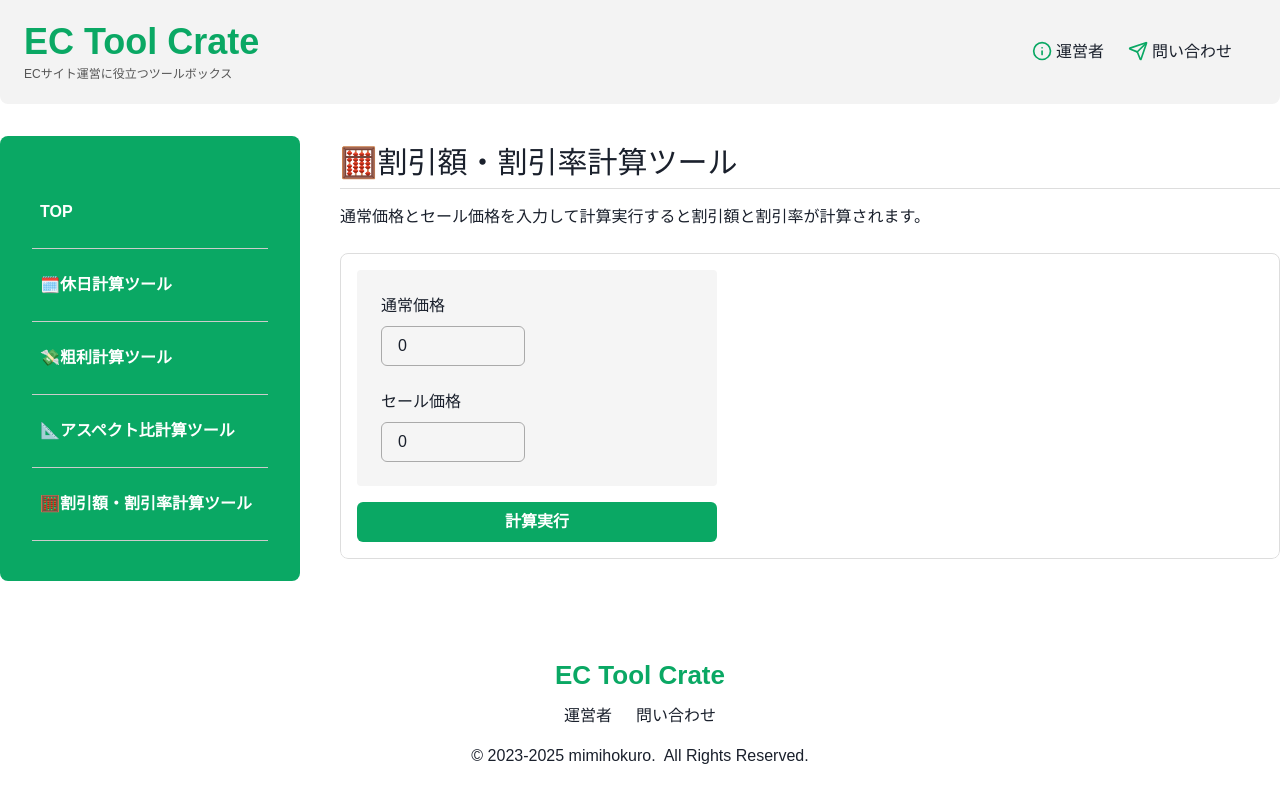
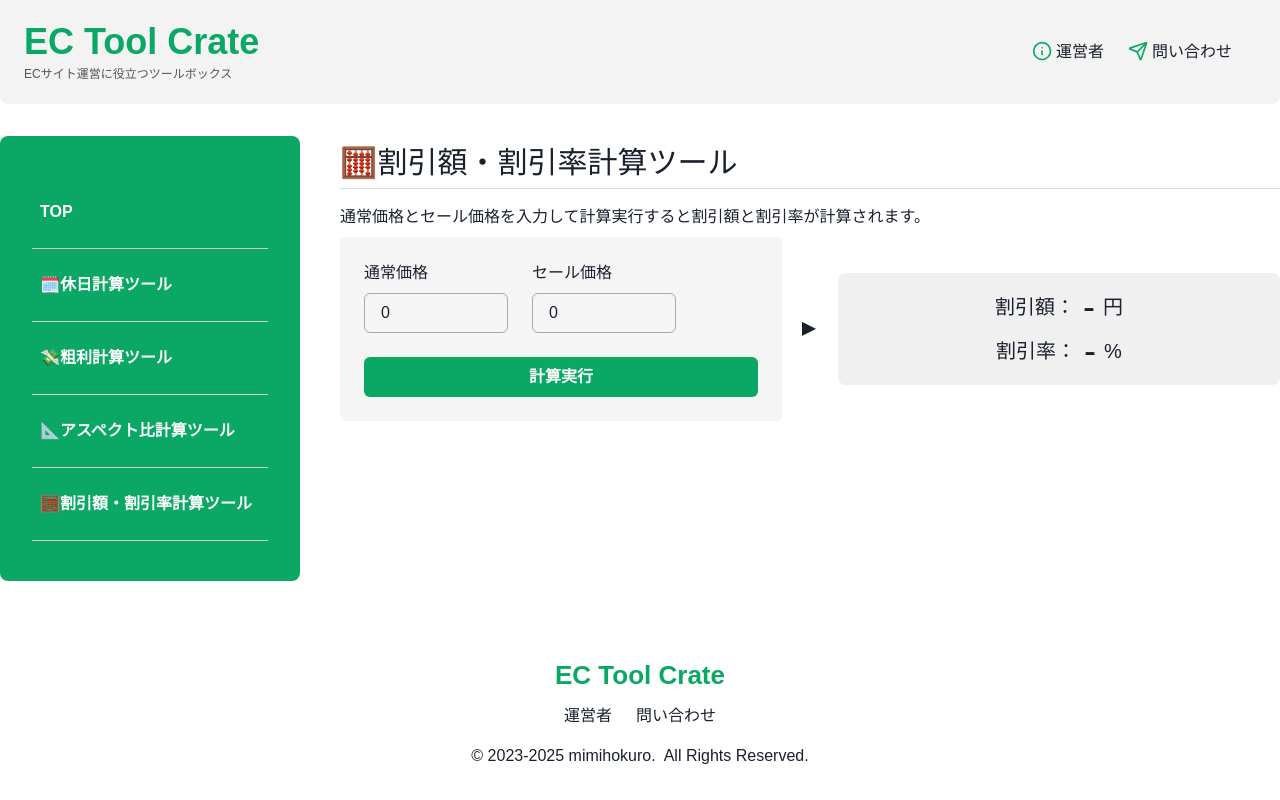
Before and after one commit to mimihokuro/app, a React (Vite) app: page /discount-calculator in a window 1280 px wide. Built offline with nearby package versions, Linux system fonts and the light colour scheme.

Commit message:
🎨 割引計算ツールを他のツールと形式を揃える

```diff
--- a/src/pages/DiscountCalculator.jsx
+++ b/src/pages/DiscountCalculator.jsx
@@ -1,21 +1,22 @@
 import {
-  Box,
   FormControl,
   FormLabel,
   Button,
   Text,
   Heading,
   Stack,
-  HStack,
   Grid,
   NumberInput,
   NumberInputField,
   Alert,
   AlertIcon,
   AlertDescription,
+  VStack,
+  HStack,
 } from "@chakra-ui/react";
 import { useState } from "react";
 import usePageMetadata from "../hooks/usePageMetadata";
+import { css } from "@emotion/react";
 
 function DiscountCalculator() {
   usePageMetadata({
@@ -26,8 +27,8 @@ function DiscountCalculator() {
 
   const [regularPrice, setRegularPrice] = useState(0);
   const [salePrice, setSalePrice] = useState(0);
-  const [discountRate, setDiscountRate] = useState("");
-  const [discountAmount, setDiscountAmount] = useState("");
+  const [discountRate, setDiscountRate] = useState("-");
+  const [discountAmount, setDiscountAmount] = useState("-");
   const [isInputZeroValueFlag, setIsInputZeroValueFlag] = useState(false);
   const [isCalculateValueFlag, setIsCalculateValueFlag] = useState(false);
   const [isSameValueFlag, setIsSameValueFlag] = useState(false);
@@ -72,8 +73,8 @@ function DiscountCalculator() {
     if (regular > sale && regular !== 0 && sale !== 0) {
       const discount = regular - sale;
       const rate = (discount / regular) * 100;
-      setDiscountAmount(discount.toFixed(2));
-      setDiscountRate(rate.toFixed(2));
+      setDiscountAmount(discount.toFixed(0));
+      setDiscountRate(rate.toFixed(1));
     } else if (regular < sale && regular !== 0 && sale !== 0) {
       setIsCalculateValueFlag(true);
       return;
@@ -109,25 +110,22 @@ function DiscountCalculator() {
         justifyContent="space-between"
         direction={{ base: "column", sm: "row" }}
         gap={4}
-        border="1px #dddddd solid"
-        mt={4}
-        p={4}
-        borderRadius={8}
+        css={css`
+          @container parent (min-width: 800px) {
+            grid-template-columns: 1fr 1.5em 1fr;
+          }
+
+          grid-template-columns: 1fr;
+        `}
       >
-        <HStack
-          flexWrap={"wrap"}
-          gap={6}
-          p={6}
-          backgroundColor="#f5f5f5"
-          borderRadius={4}
-        >
+        <VStack gap={6} p={6} backgroundColor="#f5f5f5" borderRadius={4}>
+          <HStack flexWrap={"wrap"} placeItems={"start"} gap={6} width={"100%"}>
             {INPUT_ITEMS.map((item, index) => (
-            <FormControl key={index}>
+              <FormControl key={index} maxWidth={36}>
                 <FormLabel htmlFor={item.id}>{item.label}</FormLabel>
                 <NumberInput
                   id={item.id}
                   value={item.type}
-                maxWidth={36}
                   borderColor="#aaaaaa"
                   focusBorderColor="primary"
                   onChange={handleInputNum(item.func)}
@@ -138,6 +136,7 @@ function DiscountCalculator() {
             ))}
           </HStack>
           <Button
+            width="100%"
             colorScheme="teal.400"
             backgroundColor={"primary"}
             onClick={calculateDiscount}
@@ -154,7 +153,7 @@ function DiscountCalculator() {
             <Alert status="error">
               <AlertIcon />
               <AlertDescription>
-              通常価格をセール価格が上回っています
+                セール価格が通常価格を上回っています
               </AlertDescription>
             </Alert>
           )}
@@ -166,23 +165,61 @@ function DiscountCalculator() {
               </AlertDescription>
             </Alert>
           )}
+        </VStack>
+        <Text
+          fontWeight="bold"
+          fontSize={24}
+          textAlign={"center"}
+          css={css`
+            @container parent (min-width: 800px) {
+              transform: rotate(90deg);
+            }
 
-        {(discountRate || discountAmount) && (
-          <Box mt={4}>
-            {discountAmount.startsWith("エラー") ? (
-              <Text color="red">{discountAmount}</Text>
-            ) : (
-              <>
-                <Text fontSize="lg">
-                  割引額: <Text as="b">{discountAmount}円</Text>
+            transform: rotate(180deg);
+          `}
+        >
+          ▲
         </Text>
-                <Text fontSize="lg">
-                  割引率: <Text as="b">{discountRate}%</Text>
+        <Stack
+          flexGrow={1}
+          borderRadius={8}
+          gap={1}
+          py={4}
+          px={2}
+          sx={{
+            width: { xs: "100%", sm: "initial" },
+            mt: { xs: "2rem", sm: "0" },
+            ml: { xs: "0", sm: "2rem" },
+          }}
+          backgroundColor="#f0f0f0"
+          justifyContent="center"
+          alignItems="center"
+        >
+          <Stack alignItems="center" flexWrap="wrap">
+            <Stack direction="row" alignItems="center">
+              <Text fontSize={20} lineHeight="1">
+                割引額：
               </Text>
-              </>
-            )}
-          </Box>
-        )}
+              <Text fontSize={36} lineHeight="1">
+                {discountAmount}
+              </Text>
+              <Text fontSize={20} lineHeight="1">
+                円
+              </Text>
+            </Stack>
+            <Stack direction="row" alignItems="center">
+              <Text fontSize={20} lineHeight="1">
+                割引率：
+              </Text>
+              <Text fontSize={36} lineHeight="1">
+                {discountRate}
+              </Text>
+              <Text fontSize={20} lineHeight="1">
+                %
+              </Text>
+            </Stack>
+          </Stack>
+        </Stack>
       </Grid>
     </Stack>
   );
```
Lines whose indentation alone changed are shown as unchanged.
